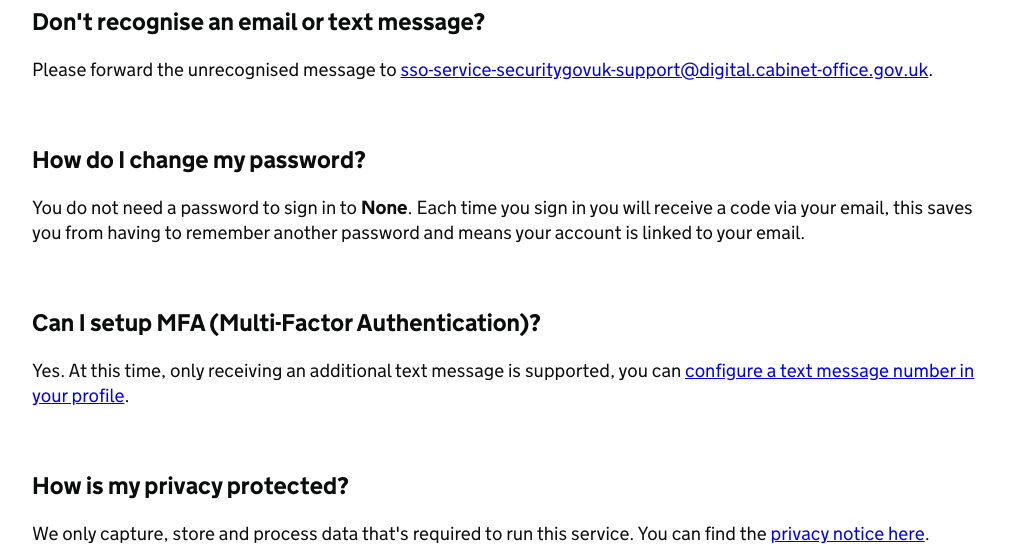
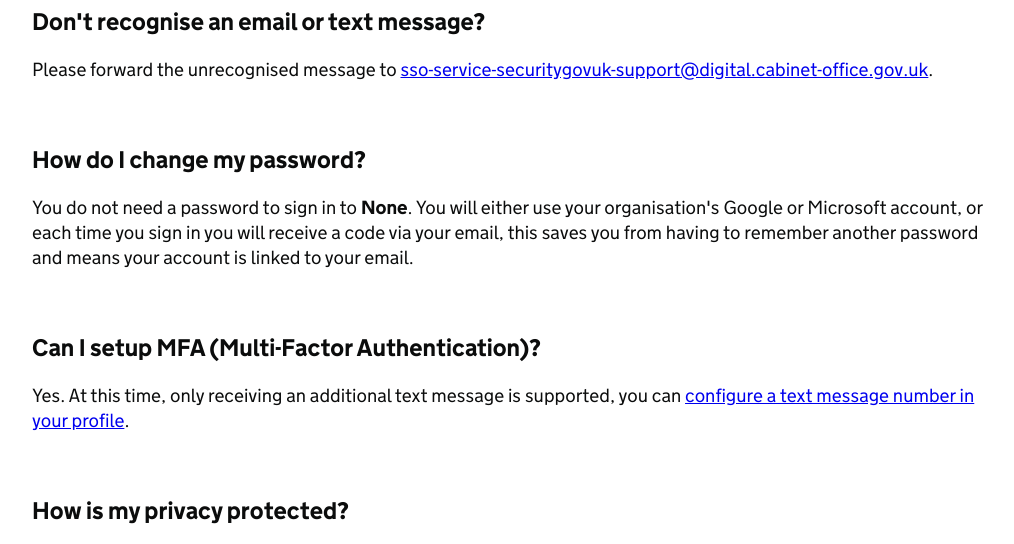
Before and after one commit to cabinetoffice/sso.service.security.gov.uk, a Flask app: page /help in a window 1280 px wide. Shown: the part 260-804 px from the top of the page, without its empty margins (128-1142 px from the left). Run offline with Flask 2, Linux system fonts and the light colour scheme; parts of the project's set-up code (start-up, migrations or seed data) failed here and were passed over.

Commit message:
Include note about Google/Microsoft account

```diff
--- a/templates/help.html
+++ b/templates/help.html
@@ -24,7 +24,7 @@
   <div>
     <h3 id="how-do-i-change-my-password" class="govuk-heading-m">How do I change my password?</h3>
     <p>
-      You do not need a password to sign in to <strong>{{ domain }}</strong>. Each time you sign in you will receive a code via your email, this saves you from having to remember another password and means your account is linked to your email.
+      You do not need a password to sign in to <strong>{{ domain }}</strong>. You will either use your organisation's Google or Microsoft account, or each time you sign in you will receive a code via your email, this saves you from having to remember another password and means your account is linked to your email.
     </p>
   </div>
   <p>&nbsp;</p>
```
